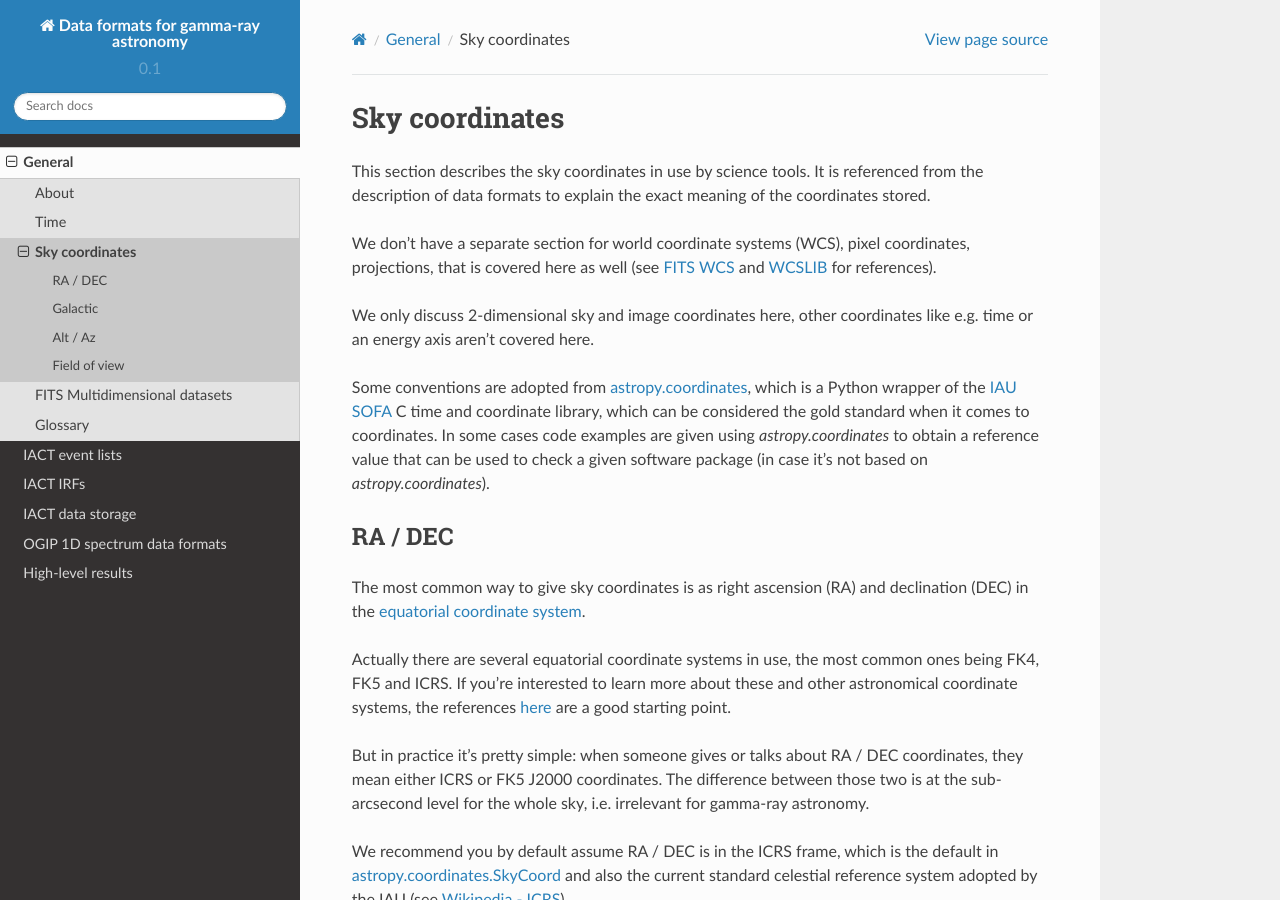
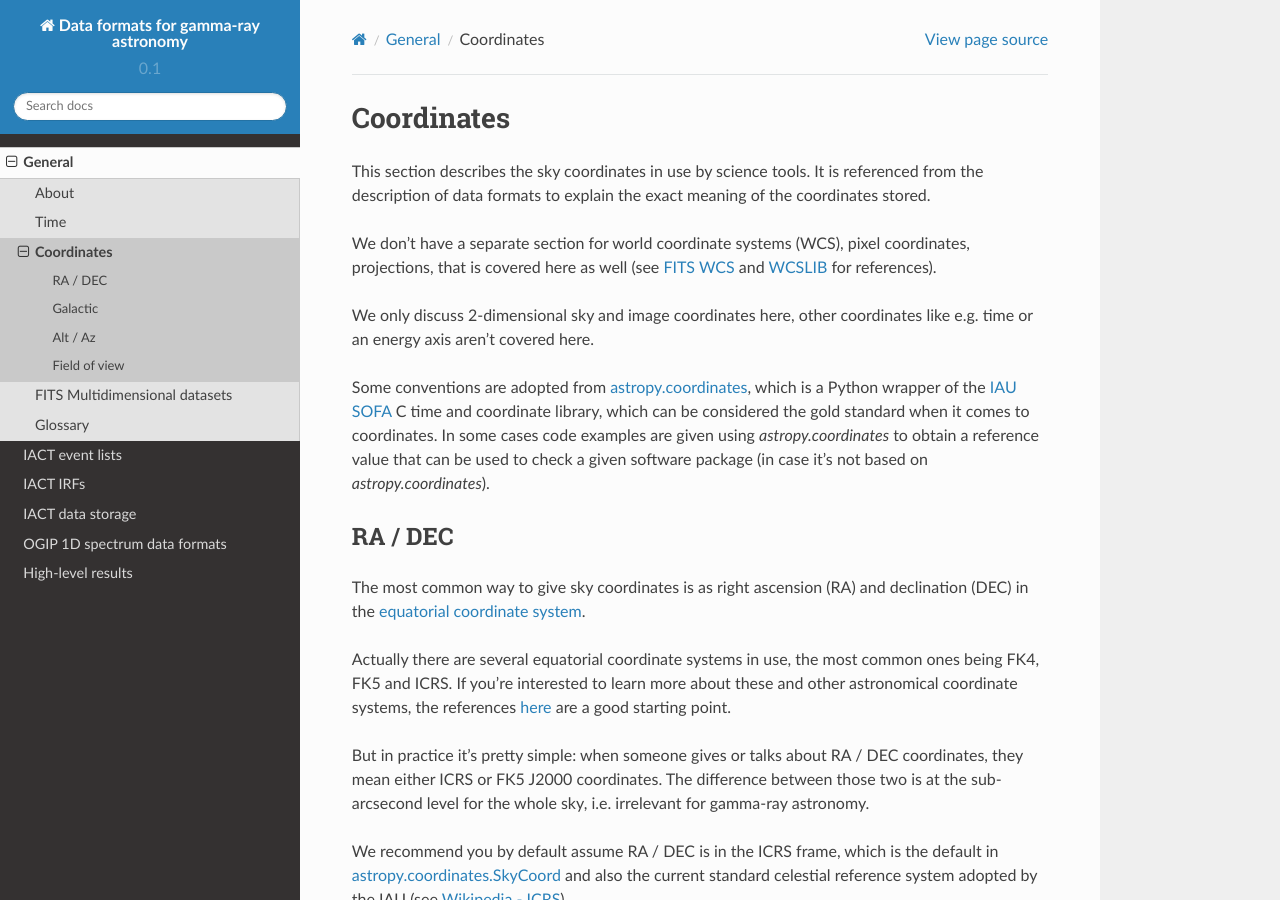
Before and after one commit to open-gamma-ray-astro/gamma-astro-data-formats, a Sphinx documentation site: the page built from source/general/coordinates.rst, in a window 1280 px wide and 900 px high. Built offline with Sphinx 7.4.7 and the Read the Docs theme 2.0.0, drawn with Linux system fonts in a browser that asks for light colours.

Commit message:
Shorten reference for coords section

```diff
--- a/source/general/coordinates.rst
+++ b/source/general/coordinates.rst
@@ -1,9 +1,9 @@
 .. include:: ../references.txt
 
-.. _sky-coordinates:
+.. _coords:
 
-Sky coordinates
-===============
+Coordinates
+===========
 
 This section describes the sky coordinates in use by science tools. It is
 referenced from the description of data formats to explain the exact meaning of
@@ -23,7 +23,7 @@
 can be used to check a given software package (in case it's not based on
 `astropy.coordinates`).
 
-.. _sky-coordinates-radec:
+.. _coords-radec:
 
 RA / DEC
 --------
@@ -45,7 +45,7 @@
 default in `astropy.coordinates.SkyCoord`_ and also the current standard
 celestial reference system adopted by the IAU (see `Wikipedia - ICRS`_).
 
-.. _sky-coordinates-galactic:
+.. _coords-galactic:
 
 Galactic
 --------
@@ -74,7 +74,7 @@
     >>> SkyCoord(0, 0, unit='deg', frame='galactic').icrs
     <SkyCoord (ICRS): (ra, dec) in deg (266.40498829, -28.93617776)>
 
-.. _sky-coordinates-altaz:
+.. _coords-altaz:
 
 Alt / Az
 --------
@@ -126,7 +126,7 @@
     # RA =   83.63308, DEC =   22.01450
 
 
-.. _sky-coordinates-fov:
+.. _coords-fov:
 
 Field of view
 -------------
--- a/source/irfs/background/index.rst
+++ b/source/irfs/background/index.rst
@@ -87,7 +87,7 @@
 * ``ENERG_LO``, ``ENERG_HI`` -- ndim: 1, unit: TeV
     * Energy axis
 * ``DETX_LO``, ``DETX_HI``, ``DETY_LO``, ``DETY_HI`` -- ndim: 1, unit: deg
-    * Field of view coordinates binning, see :ref:`sky-coordinates-fov`
+    * Field of view coordinates binning, see :ref:`coords-fov`
 * ``BKG`` -- ndim: 3, unit: s^-1 MeV^-1 sr^-1
     * Absolute post-select background rate
       (expected background per time, energy and solid angle).
```
Also changed, not shown: source/data_storage/obs_index/index.rst (+5 -5 lines).
